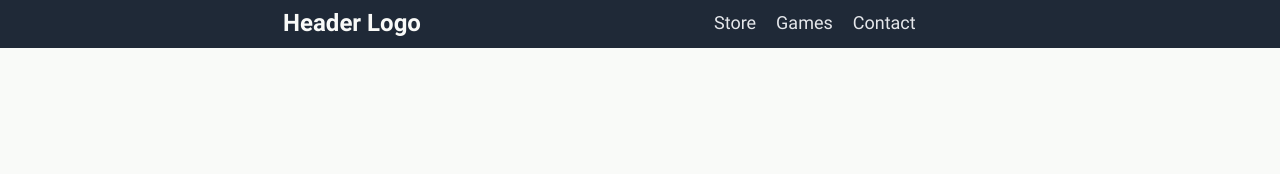
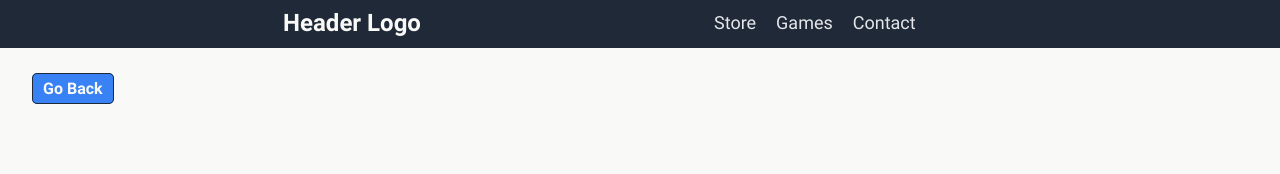
Before and after one commit to mauri276/repoKS, a plain HTML site: page game.html in a window 1280 px wide. Shown: the top 174 px of the page. Drawn offline with nearby package versions, Linux system fonts and the light colour scheme.

Commit message:
added back button

```diff
--- a/css/game.css
+++ b/css/game.css
@@ -2,6 +2,21 @@
 @import url(fonts.css);
 @import url(colors.css);
 
+.back-btn{
+    margin: 2em;
+}
+.back-btn a{
+    border: 1px solid var(--dark_blue);
+    text-decoration: none;
+    background-color: var(--blue);
+    color: var(--white);
+    padding: 5px 10px;
+    border-radius: 5px;
+    font-weight: bold;
+}
+.back-btn a:hover{
+    color: var(--dark_blue);
+}
 .main {
     display: flex;
     justify-content: space-evenly;
@@ -50,7 +65,6 @@ button{
     font-weight: bold;
 }
 .purchase button:hover{
-    border: 1px solid var(--white);
     color: var(--dark_blue);
 }
 
--- a/game.html
+++ b/game.html
@@ -23,6 +23,9 @@
     </header>
     <main>
         <section>
+            <div class="back-btn">
+                <a href="store.html">Go Back</a>
+            </div>
             <div class="main">
                 <div class="cover">
                     <img src="img/fifa.jpeg" alt="FIFA 23 game cover photo">
```
